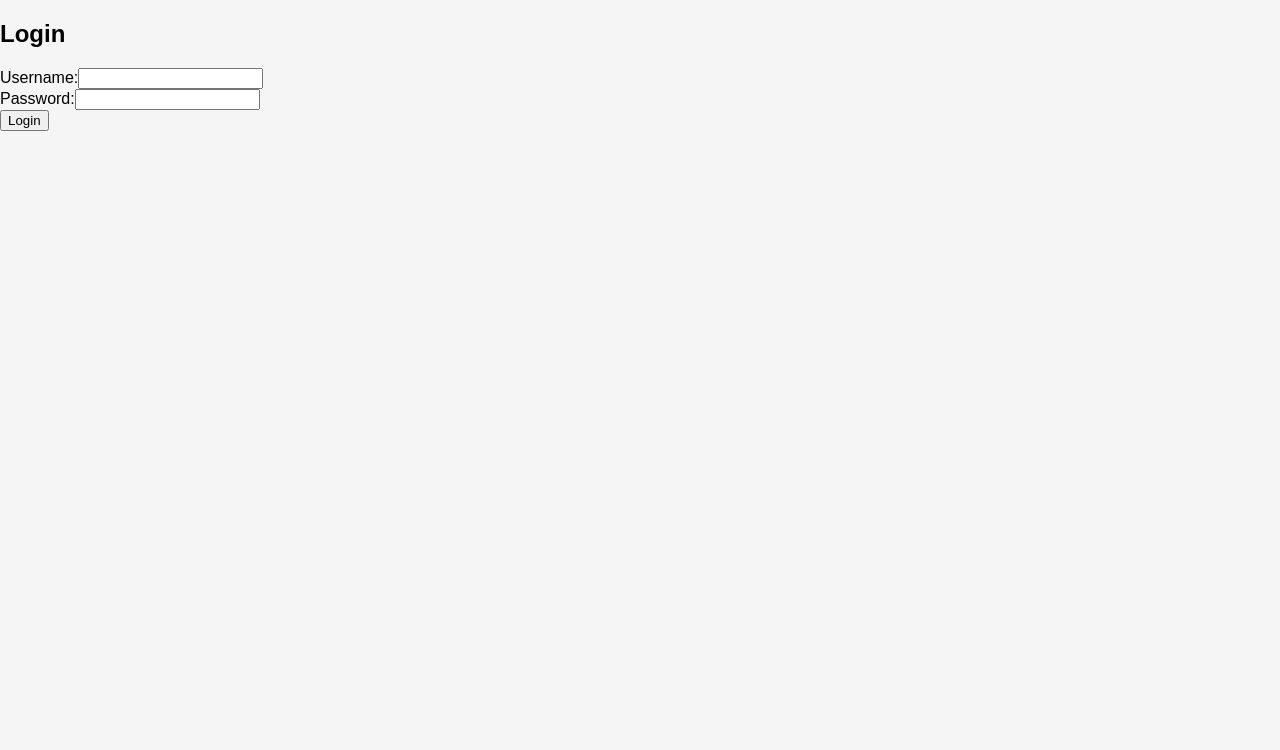
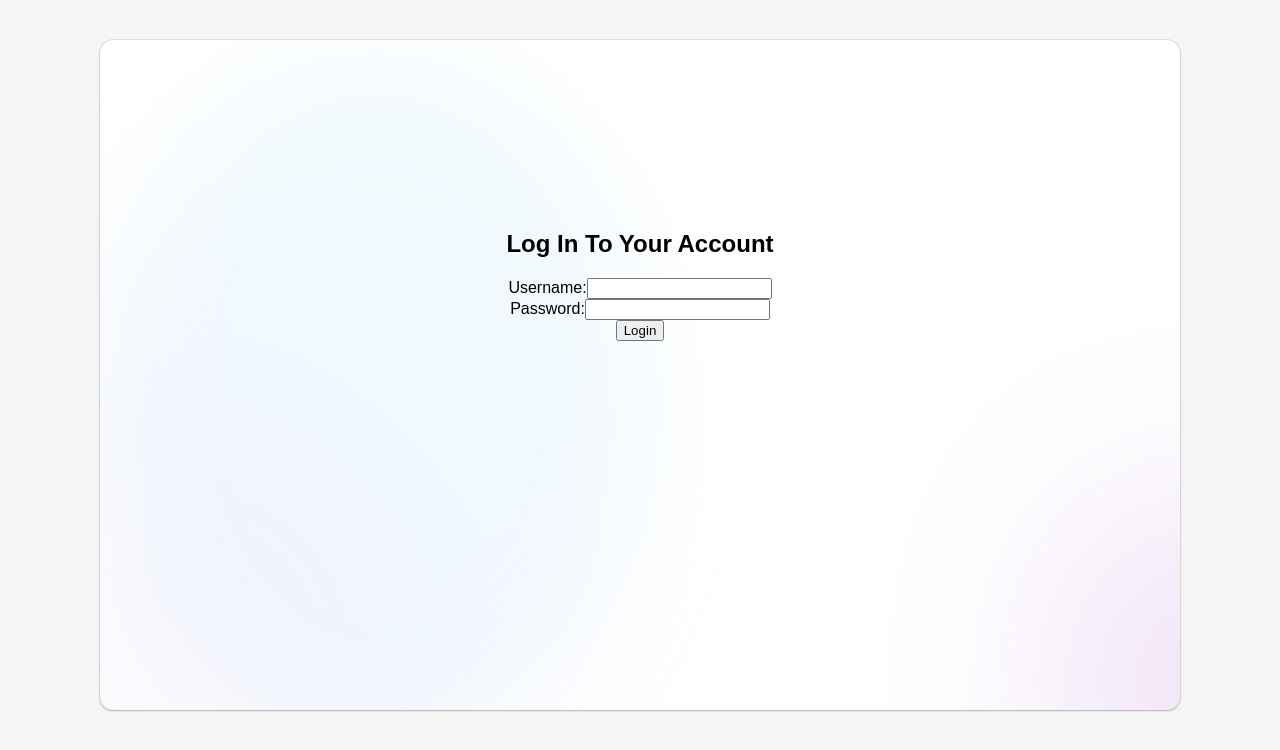
Before and after one commit to Jatin965/authenticated-task-manager, a React (Vite) app: page /login in a window 1280 px wide. Shown: the top 750 px of the page. Built offline with nearby package versions, Linux system fonts and the light colour scheme.

Commit message:
Added styles for login page

```diff
--- a/package.json
+++ b/package.json
@@ -16,6 +16,7 @@
     "react-redux": "^9.1.2",
     "react-router-dom": "^6.26.2",
     "redux-persist": "^6.0.0",
+    "sass": "^1.79.4",
     "uuid": "^10.0.0"
   },
   "devDependencies": {
--- a/src/App.jsx
+++ b/src/App.jsx
@@ -3,6 +3,7 @@ import { BrowserRouter as Router, Route, Routes } from "react-router-dom";
 import Login from "./pages/Login";
 import Tasks from "./pages/Tasks";
 import Register from "./pages/Register";
+import "./App.scss";
 
 function App() {
   return (
--- /dev/null
+++ b/src/App.scss
@@ -0,0 +1,3 @@
+@import "./assets/scss/variables";
+@import "./assets/scss/layout";
+@import "./assets/scss/auth";
--- /dev/null
+++ b/src/assets/scss/_auth.scss
@@ -0,0 +1,4 @@
+.login {
+  text-align: center;
+  margin-top: 20vh;
+}
--- /dev/null
+++ b/src/assets/scss/_layout.scss
@@ -0,0 +1,109 @@
+.layout {
+  max-width: 1440px;
+  margin: auto;
+  .content {
+    .page {
+      position: relative;
+      position: relative;
+      overflow: hidden;
+      border-radius: 13.347px;
+      margin: 40px 100px;
+      min-height: 670px;
+      background: #fff;
+      box-shadow: 0px 1.112px 2.224px 0px rgba(28, 28, 28, 0.24),
+        0px 0px 0px 1.112px rgba(28, 28, 28, 0.08);
+      z-index: 0;
+      .bg_circle-wrapper {
+        display: flex;
+        flex-wrap: wrap;
+        row-gap: 50px;
+        position: absolute;
+
+        z-index: -1;
+        opacity: 0.2;
+        -moz-opacity: 0.07;
+
+        & > .circle {
+          border-radius: 325px;
+
+          flex: 1 1 30%;
+          overflow: visible;
+        }
+        .circle-one {
+          filter: blur(50px);
+          position: absolute;
+          width: 550px;
+          height: 700px;
+          left: 0rem;
+          top: 10px;
+          border-radius: 100%;
+
+          background: #bde6fc;
+        }
+        .circle-two {
+          filter: blur(120px);
+          position: absolute;
+          right: 0.75rem;
+          left: 62.75rem;
+          top: 30rem;
+          width: 200px;
+          height: 325px;
+
+          background: #7f00bb;
+        }
+        .circle-three {
+          filter: blur(180px);
+          position: absolute;
+          top: 30rem;
+          left: 0rem;
+          width: 220px;
+          height: 225px;
+
+          background: #7f00bb;
+        }
+      }
+
+      .page-content {
+        padding: 30px 40px;
+        .Header {
+          display: flex;
+          align-items: center;
+          justify-content: space-between;
+          .logo {
+            max-width: 120px;
+            cursor: pointer;
+          }
+          .buttons {
+            display: flex;
+            align-items: center;
+            gap: 6px;
+            font-size: 14px;
+            font-weight: 500;
+            color: $theme-text-two;
+            border-radius: 8px;
+          }
+        }
+        footer {
+          position: fixed;
+          bottom: 0;
+          right: 0;
+          left: 0;
+          display: flex;
+          align-items: center;
+          justify-content: space-between;
+          padding: 2px 20px;
+          border-top: 1px solid rgba(33, 33, 33, 0.1);
+          background: #f9fafc;
+
+          .footer-btn {
+            //border-bottom: 1px solid !important;
+            border-radius: 0 !important;
+            padding: 0px 4px !important;
+            text-decoration: underline;
+            text-transform: capitalize;
+          }
+        }
+      }
+    }
+  }
+}
--- /dev/null
+++ b/src/assets/scss/_variables.scss
@@ -0,0 +1,19 @@
+$theme-primary: #0034bb;
+$theme-secondary: #000000;
+$theme-success: #2bba1d;
+$theme-info: #7f00bb;
+$theme-warning: #ffc246;
+$theme-error: #ba0000;
+$theme-text: #212121;
+$theme-text-two: #1c1c1c;
+
+$theme-grey-one: #1f2937;
+$theme-grey-two: #374151;
+$theme-grey-three: #4b5563;
+$theme-grey-four: #6b7280;
+$theme-grey-five: #9ca3af;
+$theme-grey-six: #d1d5db;
+$theme-grey-seven: #f3f4f6;
+
+$theme-white: #ffffff;
+$theme-green: #027a48;
--- /dev/null
+++ b/src/components/Layouts/layoutOne.jsx
@@ -0,0 +1,22 @@
+export default function layoutOne(Component) {
+  function LayoutOne(props) {
+    return (
+      <div className="layout">
+        <div className="content">
+          <div className="page">
+            <div className="bg_circle-wrapper">
+              <div className="circle circle-one" />
+              <div className="circle circle-two" />
+              <div className="circle circle-three" />
+            </div>
+            <div className="page-content">
+              <Component {...props} />
+            </div>
+          </div>
+        </div>
+      </div>
+    );
+  }
+
+  return LayoutOne;
+}
--- a/src/pages/Login.jsx
+++ b/src/pages/Login.jsx
@@ -1,13 +1,14 @@
 import React from "react";
 import LoginForm from "../components/Auth/LoginForm";
+import layoutOne from "../components/Layouts/layoutOne";
 
 const Login = () => {
   return (
-    <div>
-      <h2>Login</h2>
+    <div className="login">
+      <h2>Log In To Your Account</h2>
       <LoginForm />
     </div>
   );
 };
 
-export default Login;
+export default layoutOne(Login);
```
Also changed, not shown: src/pages/Register.jsx (+4 -3 lines), src/App.css (added), 1 other file (tests, documents, lock files or other folders).
